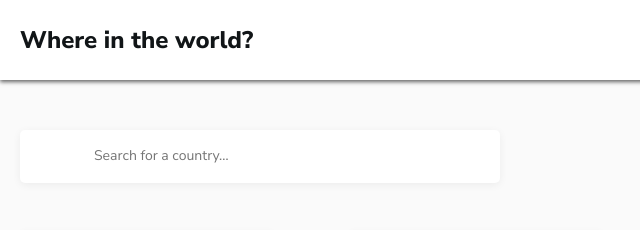
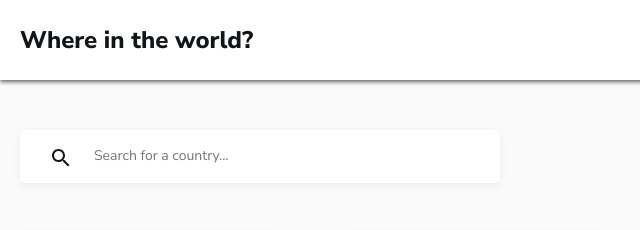
Before and after one commit to ulugbek1319/Countries, a plain HTML site: page index.html in a window 1280 px wide. Shown: the top 230 px of the page, 0-640 px from the left. Drawn offline with Linux system fonts and the light colour scheme.

Commit message:
bug fixed

```diff
--- a/css/styles.css
+++ b/css/styles.css
@@ -178,6 +178,17 @@ select:-webkit-autofill:focus {
   justify-content: space-between;
   align-items: center;
   margin-bottom: 48px;
+}
+
+.filters-search-wrapper {
+  position: relative;
+}
+
+.filters-search-icon {
+  position: absolute;
+  top: 19px;
+  left: 32px;
+  color: var(--text-color);
 }
 
 .filters-search-input {
--- a/index.html
+++ b/index.html
@@ -39,7 +39,11 @@
       <section>
         <!-- <h2>Filterlar</h2> -->
         <form class="filters" action="https://echo.htmlacademy.ru" method="get">
+          <div class="filters-search-wrapper">
+            <svg class="filters-search-icon" xmlns="http://www.w3.org/2000/svg" width="18" height="18"><path fill="currentColor" fill-rule="evenodd" d="M12.5 11h-.8l-.3-.3c1-1.1 1.6-2.6 1.6-4.2C13 2.9 10.1 0 6.5 0S0 2.9 0 6.5 2.9 13 6.5 13c1.6 0 3.1-.6 4.2-1.6l.3.3v.8l5 5 1.5-1.5-5-5Zm-6 0C4 11 2 9 2 6.5S4 2 6.5 2 11 4 11 6.5 9 11 6.5 11Z" clip-rule="evenodd"/></svg>
           <input class="filters-search-input" type="search" name="search" placeholder="Search for a country…" aria-label="Country name" required>
+          </div>
+
           <select class="filters-region-select" name="region" aria-label="Regions">
             <option selected disabled>Filter by Region</option>
             <option>Africa</option>
```
Also changed, not shown: img/icon-search-black.svg.
